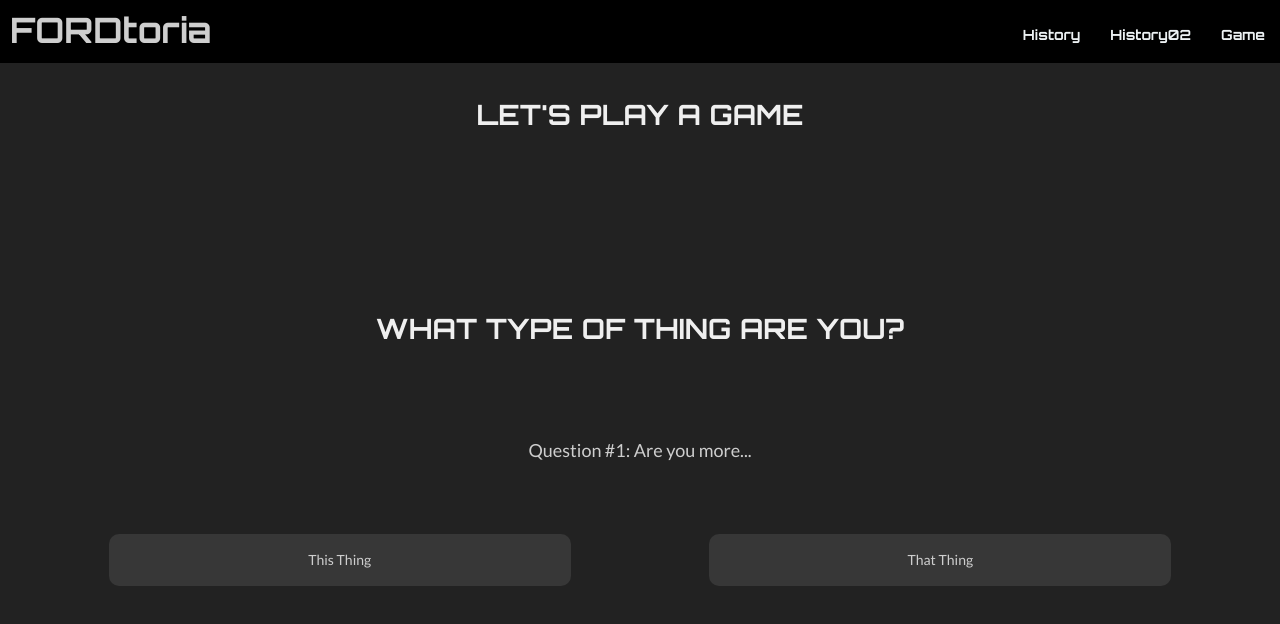
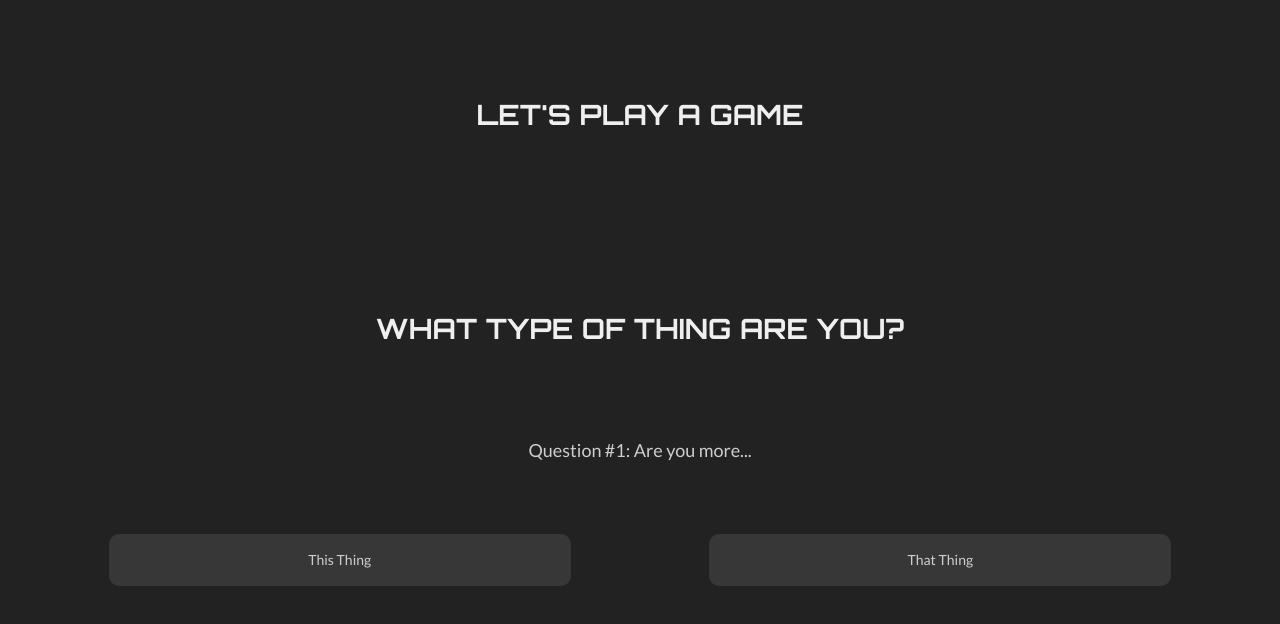
Before and after one commit to MahaMSD/MahaDafterdar_DiscussionWeek14, a website: page app/game.html in a window 1280 px wide. Drawn offline with nearby package versions, Linux system fonts and the light colour scheme; files that its build step writes are made by us from their sources.

Commit message:
minor fix in game

```diff
--- a/app/game.html
+++ b/app/game.html
@@ -135,31 +135,6 @@
 
   </div>
 
-    <!-- navigation -->
-    <!-- navigation fixed on top -->
-    <nav class="navbar navbar-default navbar-fixed-top">
-      <div class="container-fluid">
-        <!-- Brand and toggle get grouped for better mobile display -->
-        <div class="navbar-header">
-          <button type="button" class="navbar-toggle collapsed" data-toggle="collapse" data-target="#bs-example-navbar-collapse-1" aria-expanded="false">
-            <i class="fa fa-bars" aria-hidden="true"></i>
-          </button>
-          <a class="navbar-brand" href="index.html" id="logo">FORDtoria</a>
-        </div>
-
-        <!-- Collect the nav links, forms, and other content for toggling -->
-        <div class="collapse navbar-collapse" id="bs-example-navbar-collapse-1">
-          <ul class="nav navbar-nav navbar-right">
-            <li><a href="history.html">History</a></li>
-            <li><a href="history02.html">History02</a></li>
-            <li><a href="game.html">Game</a></li>
-          </ul>
-
-        </div><!-- /.navbar-collapse -->
-      </div><!-- /.container-fluid -->
-    </nav>
-
-
 
 
 
```
